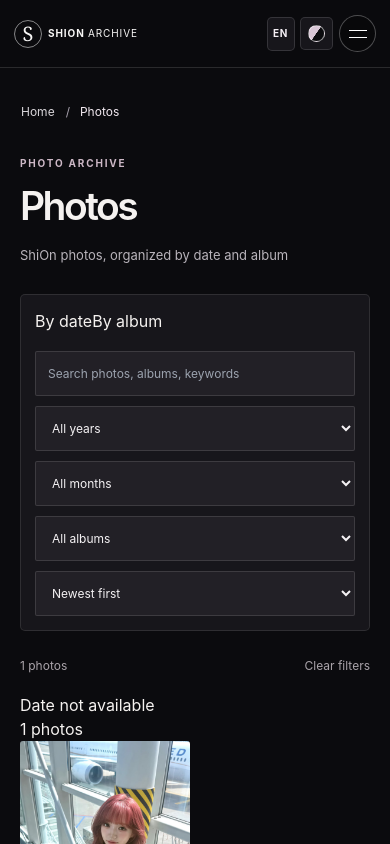
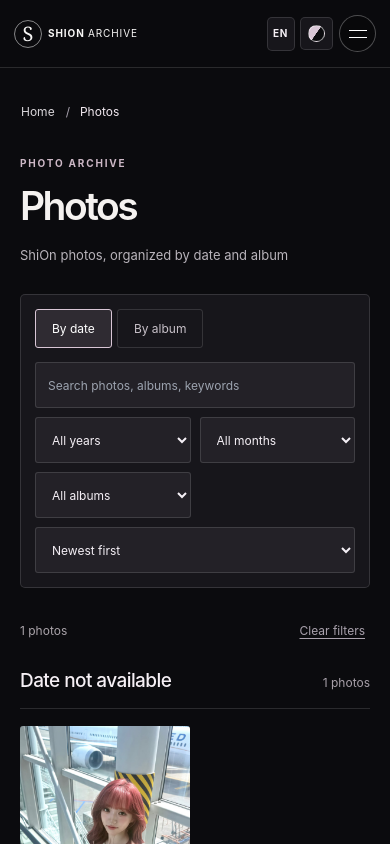
Before and after one commit to bbangshion/shion-archive, a React (Vite) app: page / in a window 390 px wide. Both pictures are taken after a click on the button "View photos". Shown: the top 844 px of the page. Built offline with nearby package versions, Linux system fonts and the light colour scheme.

Commit message:
Add files via upload

```diff
--- a/src/index.css
+++ b/src/index.css
@@ -497,3 +497,47 @@ body, .shion-home, .shion-hero, .shion-subpage, .shion-footer, .archive-tab-bar
 .shion-theme-swatch[data-swatch="navy"] { background-color: #1b2c4f; }
 .shion-theme-swatch[data-swatch="rose"] { background-color: #4b273c; }
 .shion-theme-swatch[data-swatch="aqua"] { background-color: #173f45; }
+
+/* PHOTO ARCHIVE 2.0 — photography only, no Objekt image feed */
+.shion-photo-v2 { width: 100%; min-width: 0; }
+.shion-photo-v2 .shion-photo-controls { gap: 14px; padding: clamp(16px,2.6vw,24px); border-color: var(--theme-line); background: var(--theme-surface) !important; }
+.shion-photo-view-tabs { display: flex; align-items: center; gap: 5px; }
+.shion-photo-view-tabs button { min-height: 39px; padding: 0 16px; border: 1px solid var(--theme-line); border-radius: 3px; color: #c8c1c9; font-size: 12px; transition: background-color 250ms cubic-bezier(.25,1,.5,1), border-color 250ms cubic-bezier(.25,1,.5,1); }
+.shion-photo-view-tabs button.is-active { background: var(--theme-accent-soft); border-color: var(--theme-accent); color: #fff; }
+.shion-photo-v2 .shion-photo-filters { display: grid; grid-template-columns: minmax(0,4fr) repeat(4,minmax(0,2fr)); gap: 9px; }
+.shion-photo-v2 .shion-photo-filters label { min-width: 0; }
+.shion-photo-v2 .shion-photo-filters input, .shion-photo-v2 .shion-photo-filters select { min-width: 0; width: 100%; height: 46px; padding: 0 12px; border: 1px solid var(--theme-line); border-radius: 3px; background: var(--theme-elevated); color: #f5f0f6; font-size: 12px; outline: none; }
+.shion-photo-v2 .shion-photo-filters input:focus-visible, .shion-photo-v2 .shion-photo-filters select:focus-visible { border-color: var(--theme-accent); }
+.shion-photo-v2 .shion-photo-result { align-items: center; margin: 27px 0 12px; }
+.shion-photo-reset { padding: 7px 5px; color: #aaa2ad; font-size: 12px; text-decoration: underline; text-underline-offset: 3px; }
+.shion-photo-reset:hover { color: #fff; }
+.shion-photo-group { margin: 0 0 32px; }
+.shion-photo-group-head { display: flex; align-items: baseline; justify-content: space-between; gap: 12px; margin: 24px 0 17px; padding-bottom: 12px; border-bottom: 1px solid var(--theme-line); }
+.shion-photo-group-head h2 { margin: 0; font-size: clamp(19px,2.2vw,25px); font-weight: 550; letter-spacing: -.03em; color: #f6f0f5; }
+.shion-photo-group-head span { color: #a8a0a9; font-size: 12px; }
+.shion-photo-v2 .shion-gallery-tile { width: 100%; outline-offset: 4px; }
+.shion-photo-v2 .shion-gallery-image { display: block; aspect-ratio: 3 / 4; background: var(--theme-elevated); }
+.shion-photo-v2 .shion-gallery-image img { display: block; width: 100%; height: 100%; object-fit: cover; }
+.shion-photo-v2 .shion-gallery-meta { align-items: baseline; }
+.shion-photo-v2 .shion-gallery-meta strong { min-width: 0; }
+.shion-photo-v2 .shion-source-note { margin-top: 28px; }
+.shion-lightbox-caption-v2 { display: flex; justify-content: space-between; align-items: flex-start; }
+.shion-lightbox-caption-v2 > div { display: flex; flex-direction: column; gap: 6px; min-width: 0; }
+.shion-lightbox-caption-v2 a { flex-shrink: 0; color: #fff; text-decoration: underline; text-underline-offset: 3px; }
+@media (max-width: 1120px) {
+  .shion-photo-v2 .shion-photo-filters { grid-template-columns: repeat(4,minmax(0,1fr)); }
+  .shion-photo-v2 .shion-photo-search { grid-column: 1 / -1; }
+}
+@media (max-width: 660px) {
+  .shion-photo-v2 .shion-photo-filters { grid-template-columns: repeat(2,minmax(0,1fr)); }
+  .shion-photo-v2 .shion-photo-filters label:last-child { grid-column: 1 / -1; }
+  .shion-photo-v2 .shion-photo-controls { padding: 14px; }
+  .shion-photo-v2 .shion-photo-grid { grid-template-columns: repeat(2,minmax(0,1fr)); gap: 20px 10px; }
+  .shion-photo-group-head { margin-top: 20px; }
+  .shion-lightbox-caption-v2 { gap: 10px; }
+  .shion-lightbox-stage { gap: 3px; }
+  .shion-lightbox-stage img { max-width: calc(100% - 67px); }
+}
+@media (prefers-reduced-motion: reduce) {
+  .shion-photo-v2 .shion-gallery-image img { transition: none; }
+}
```
